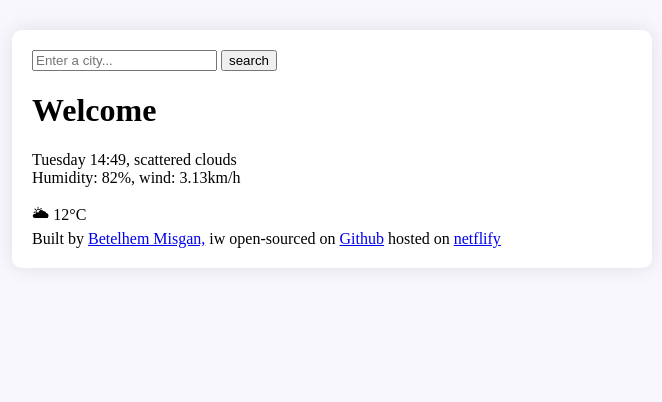
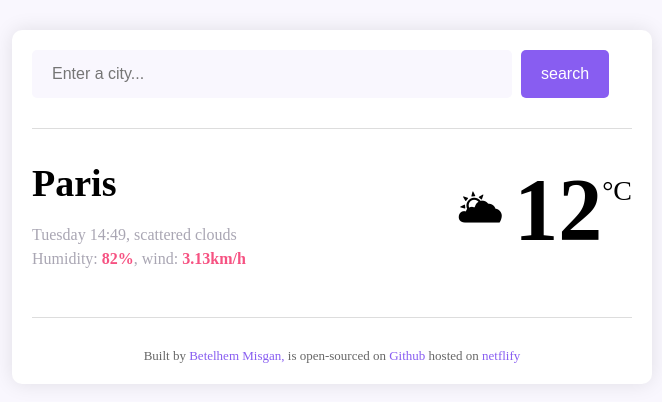
Before and after one commit to Betelhem31/She_Codes, a plain HTML site: page VanillaWeather/index.html in a window 1280 px wide. Shown: the whole page, without its empty margins (308-970 px from the left). Drawn offline with Linux system fonts and the light colour scheme.

Commit message:
style the main section

```diff
--- a/VanillaWeather/index.html
+++ b/VanillaWeather/index.html
@@ -3,40 +3,52 @@
   <head>
     <meta charset="UTF-8" />
     <meta name="viewport" content="width=device-width, initial-scale=1.0" />
-    <link rel="stylesheet" href="src/index.css">
+    <link rel="stylesheet" href="src/index.css" />
     <title>project</title>
   </head>
   <body>
     <div class="weather-app">
       <header>
-      <form>
-        <input type="search" placeholder="Enter a city..." required />
-        <input type="submit" value="search" />
+        <form class="search-form">
+          <input
+            type="search"
+            placeholder="Enter a city..."
+            required
+            class="search-form-input"
+          />
+          <input type="submit" value="search" class="search-form-button" />
         </form>
       </header>
       <main>
+        <div class="weather-app-data">
           <div>
-        <h1>Welcome</h1>
-        <p>
+            <h1 class="weather-app-city">Paris</h1>
+            <p class="weather-app-details">
               Tuesday 14:49, scattered clouds
               <br />
-          Humidity: 82%, wind: 3.13km/h
+              Humidity: <strong>82%</strong>, wind: <strong>3.13km/h</strong>
             </p>
           </div>
 
-      <div>🌥 12°C</div>
+          <div class="weather-app-temperature">
+            <div class="weather-app-icon">🌥</div>
+            <div class="weather-app-value">12</div>
+            <div class="weather-app-unit">°C</div>
+          </div>
+        </div>
       </main>
 
       <footer>
         Built by
         <a href="https://github.com/Betelhem31"> Betelhem Misgan,</a>
-      iw open-sourced on
+        is open-sourced on
         <a
           href="https://github.com/Betelhem31/She_Codes/tree/446cb8df407c435f79fbd01c6a61700a53983ba9/VanillaWeather"
         >
           Github</a
         >
-      hosted on <a href="https://frabjous-fox-a4e3b8.netlify.app/">netflify</a>
+        hosted on
+        <a href="https://frabjous-fox-a4e3b8.netlify.app/">netflify</a>
       </footer>
     </div>
   </body>
--- a/VanillaWeather/src/index.css
+++ b/VanillaWeather/src/index.css
@@ -1,6 +1,69 @@
 body{
     background-color: #f9f7fe;
 }
+
+header{
+    border-bottom: 1px solid #ddd;
+    padding: 0 0 30px 0;
+}
+
+footer{
+    border-top: 1px solid #ddd;
+    padding: 30px 0 0 0;
+    text-align: center;
+    font-size: small;
+    color: rgba(0,0,0,0.6);
+}
+
+a{
+    color: #885df1;
+    text-decoration: none;
+}
+
+main{
+    padding: 30px 0;
+}
+
+.weather-app-city{
+    margin: 0;
+    font-size: 38px;
+    line-height: 48px;
+
+}
+
+.weather-app-details{
+    font-size: 16px;
+    color: rgba(39,33,66,0.4);
+    line-height: 24px;
+    font-weight: 500;
+}
+
+.weather-app-details strong{
+    color: #f65282;
+
+}
+.weather-app-temperature{
+    display: flex;
+
+}
+.weather-app-icon{
+    font-size: 44px;
+    margin-top: 22px;
+}
+.weather-app-value{
+    font-size: 88px;
+    font-weight: bold;
+    margin-left: 10px;
+}
+.weather-app-unit{
+    margin-top: 16px;
+    font-size: 28px;
+    font-weight: 500
+
+
+}
+
+
 
 .weather-app{
     background: white;
@@ -11,3 +74,27 @@ body{
     padding: 20px;
 
 }
+
+.search-form-input{
+    width: 80%;
+    padding:15px 20px;
+    font-size: 16px;
+    border: none;
+    border-radius: 5px;
+    background-color: #f9f7fe;
+}
+.search-form-button{
+    padding: 15px 20px;
+    font-size: 16px;
+    border: none;
+    border-radius: 5px;
+    background-color: #885df1;
+    color: white;
+    cursor: pointer;
+    margin-left: 5px;
+}
+
+.weather-app-data{
+    display: flex;
+    justify-content: space-between;
+}
```
Lines whose indentation alone changed are shown as unchanged.
